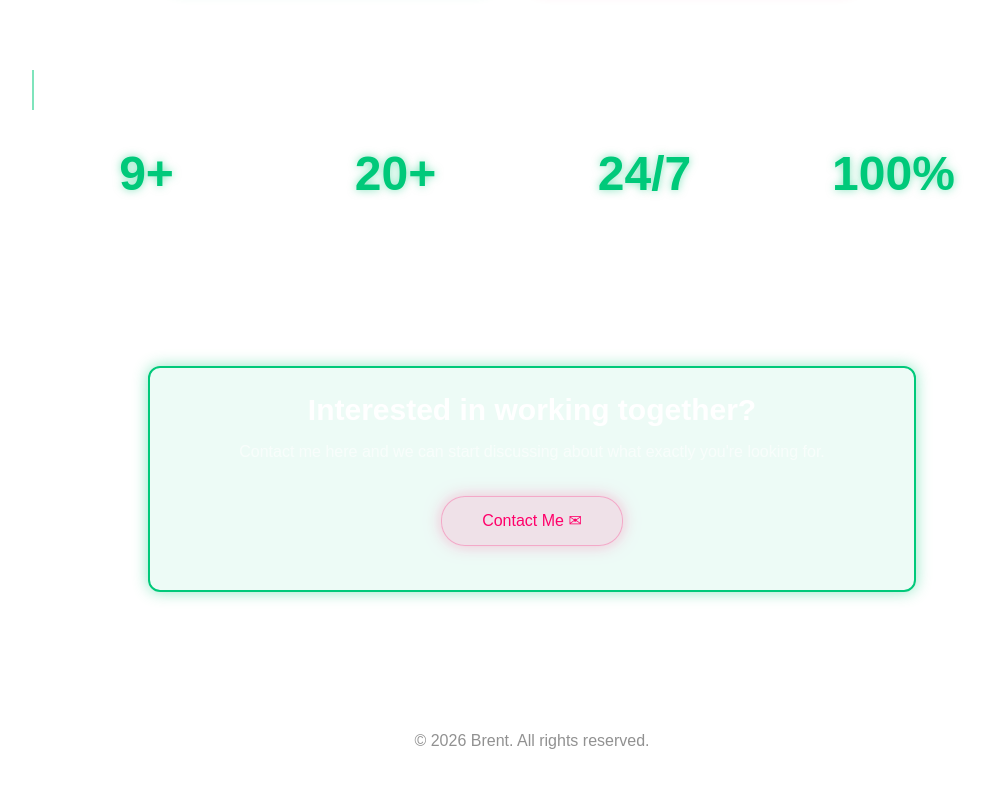
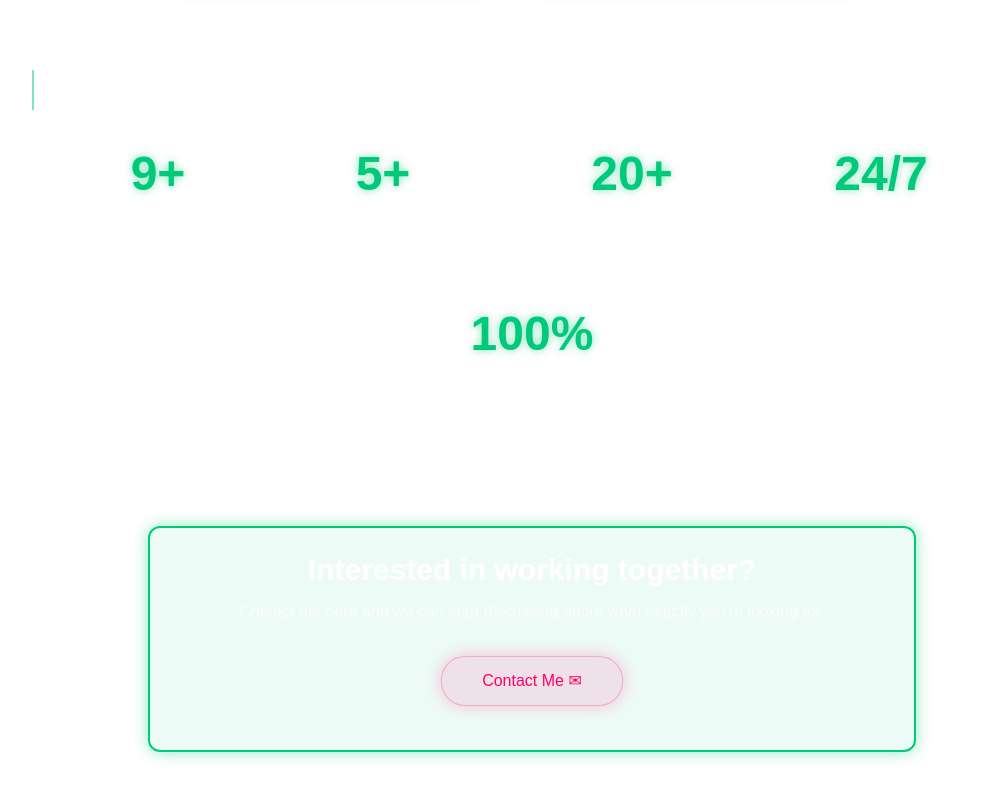
Before and after one commit to BrentLoaf/frontend, a Next.js app: page /pages/about in a window 1280 px wide. Shown: the part 2036-2836 px from the top of the page, without its empty margins (108-1098 px from the left). Before the commit the page ends 2809 px from the top, so only its background shows below. Built offline with nearby package versions, Linux system fonts and the light colour scheme.

Commit message:
Fixed spelling and changed and added content

```diff
--- a/app/page.tsx
+++ b/app/page.tsx
@@ -38,8 +38,8 @@ export default function Home() {
             </div>
             <div className="px-6">
               <div className="w-40 min-h-[120px] justify-center text-center">
-                <h1 className="font-bold text-5xl text-[#00C97A] [text-shadow:0_0_8px_#00C97A80]">200K+</h1>
-                <p className="py-3 text-white">lines of code across multiple languages</p>
+                <h1 className="font-bold text-5xl text-[#00C97A] [text-shadow:0_0_8px_#00C97A80]">5+</h1>
+                <p className="py-3 text-white">languages I can work with</p>
               </div>
             </div>
             <div className="px-6">
--- a/app/pages/about/page.tsx
+++ b/app/pages/about/page.tsx
@@ -178,7 +178,7 @@ export default function Home() {
                         <div className="pr-6">
                             <div className="max-w-[2px] min-w-[2px] min-h-10 bg-[#00C97A80]" />
                         </div>
-                        <h1 className="font-bold text-white text-3xl max-w-200">Experiance Highlights</h1>
+                        <h1 className="font-bold text-white text-3xl max-w-200">Experience Highlights</h1>
                     </div>
 
                     <div className="min-h-[120px] flex divide-x divide-white/20 pb-8 flex justify-center flex-wrap gap-10">
@@ -186,6 +186,12 @@ export default function Home() {
                             <div className="w-40 min-h-[120px] justify-center text-center">
                                 <h1 className="font-bold text-5xl text-[#00C97A] [text-shadow:0_0_8px_#00C97A80]">9+</h1>
                                 <p className="py-3 text-white">years programming experience</p>
+                            </div>
+                        </div>
+                        <div className="pr-6">
+                            <div className="w-40 min-h-[120px] justify-center text-center">
+                                <h1 className="font-bold text-5xl text-[#00C97A] [text-shadow:0_0_8px_#00C97A80]">5+</h1>
+                                <p className="py-3 text-white">languages I can work with</p>
                             </div>
                         </div>
                         <div className="px-6">
```
